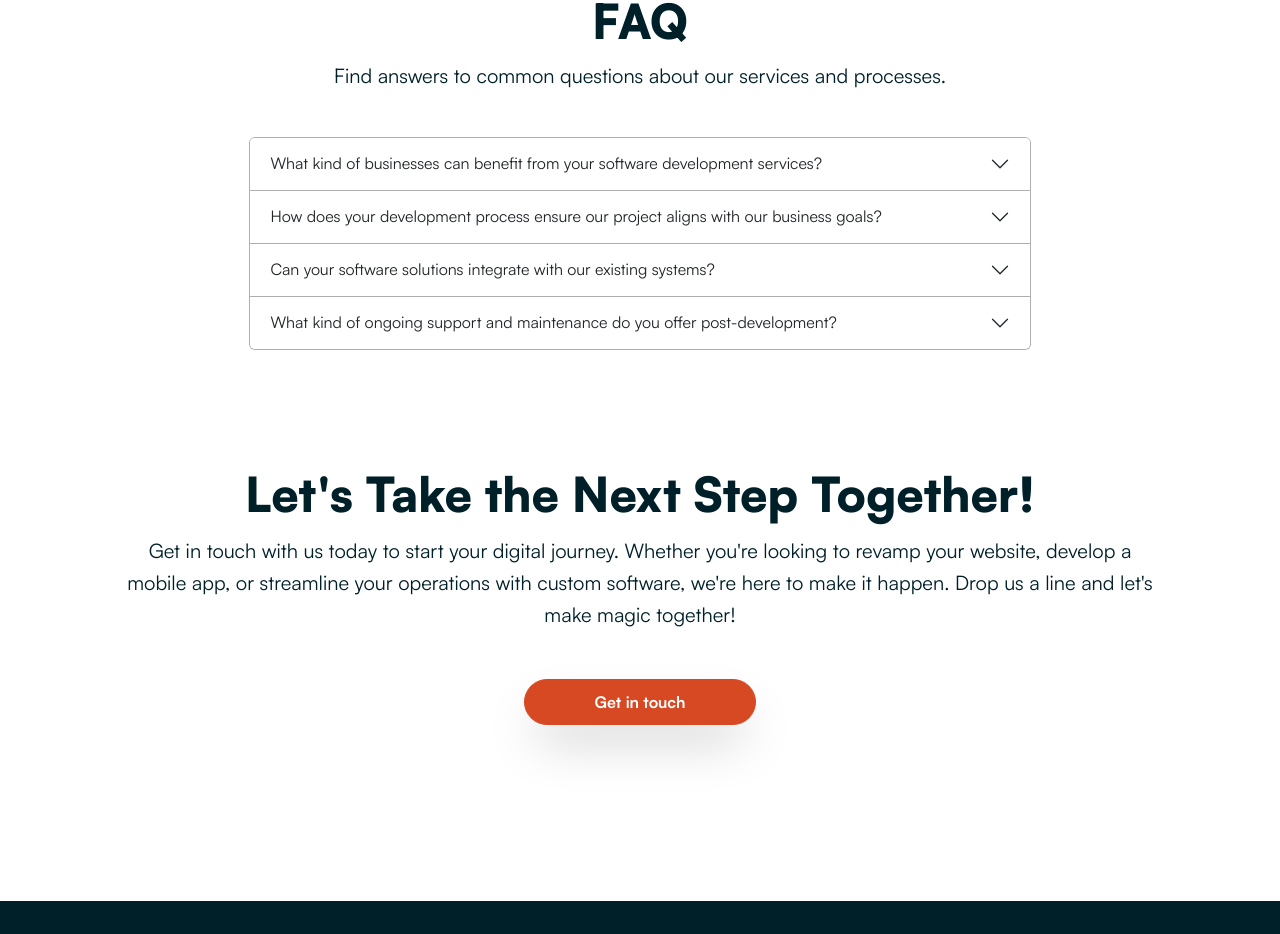
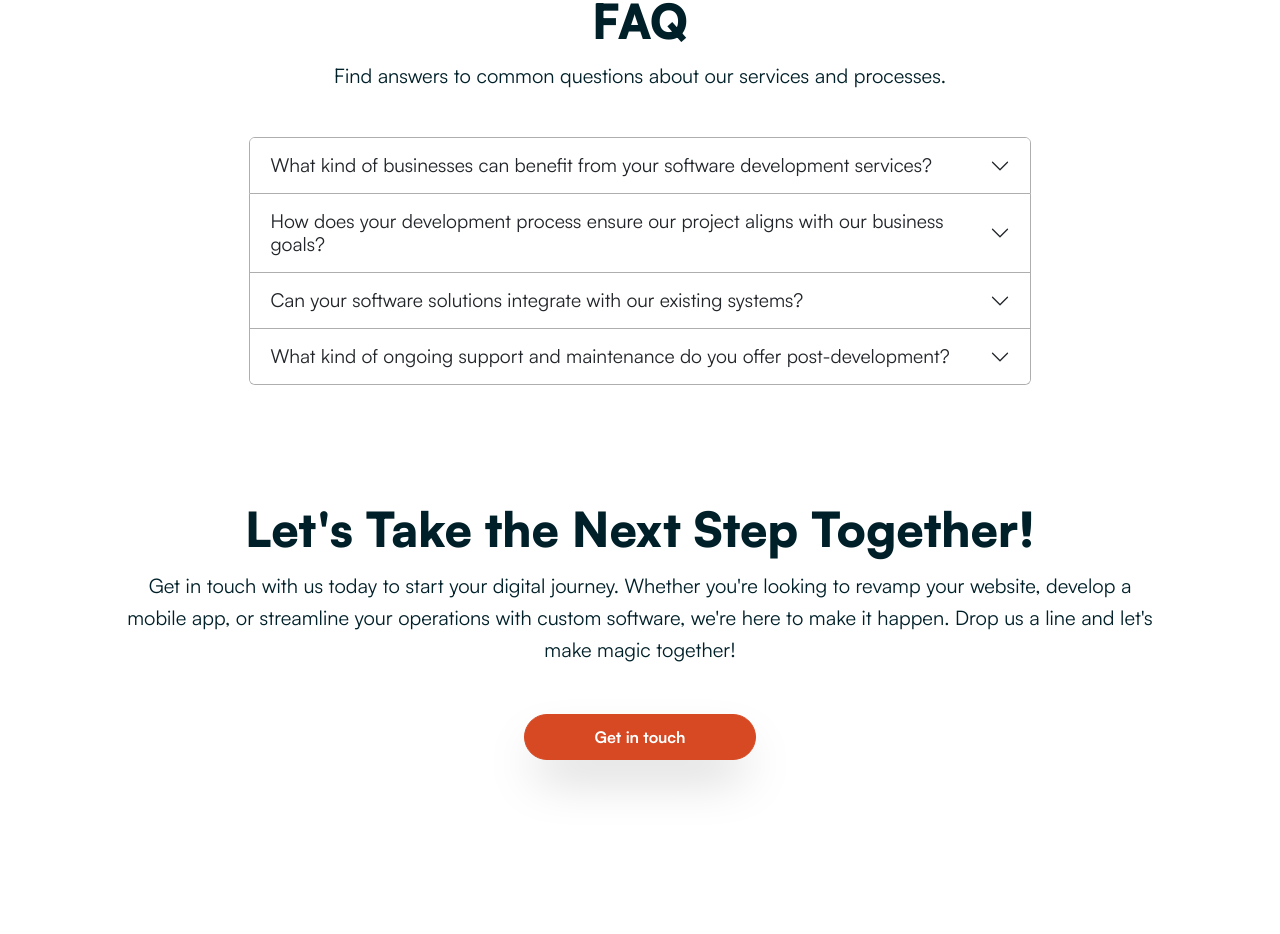
Before and after one commit to alxdrr/company-profile, a React (Vite) app: page / in a window 1280 px wide. Shown: the part 1973-2907 px from the top of the page. Built offline with nearby package versions, Linux system fonts and the light colour scheme.

Commit message:
change accordion faq font size

```diff
--- a/src/components/faq.jsx
+++ b/src/components/faq.jsx
@@ -27,7 +27,7 @@ function Faq() {
         >
           <Accordion defaultActiveKey="">
             <Accordion.Item eventKey="0">
-              <Accordion.Header style={{ fontSize: '90px' }}>
+              <Accordion.Header >
                 What kind of businesses can benefit from your software
                 development services?
               </Accordion.Header>
--- a/src/custom.scss
+++ b/src/custom.scss
@@ -32,6 +32,7 @@ $theme-colors: (
 .accordion,
 .accordion-header,
 .accordion-button {
+  font-size: 1.2rem;
   width: 100% !important;
   --bs-accordion-active-bg: var(--bs-primary-bg-subtle);
   --bs-accordion-border-color: #aeaeae;
@@ -150,7 +151,7 @@ $theme-colors: (
   .accordion-button,
   .accordion-body,
   .about-desc {
-    font-size: 1rem; /* Contoh ukuran font untuk tablet */
+    font-size: 2rem; /* Contoh ukuran font untuk tablet */
   }
   .faq {
     width: 100%;
```
